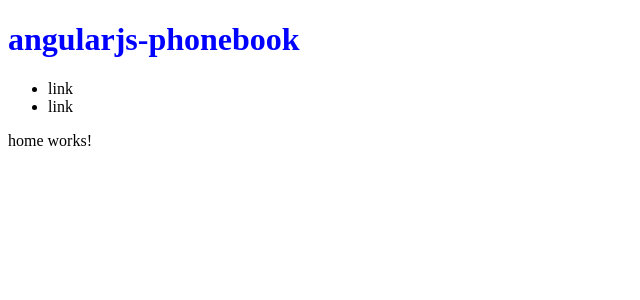
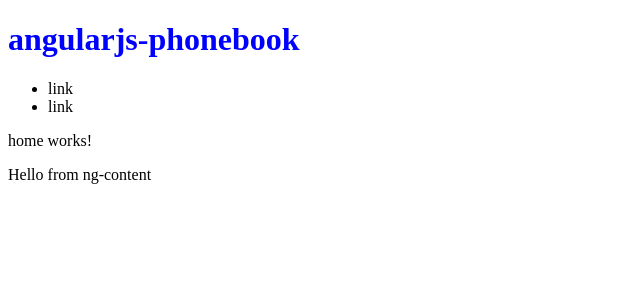
Before and after one commit to Syahirdev/angularjs-phonebook, an Angular app: page / in a window 1280 px wide. Shown: the top 300 px of the page, without its empty margins (0-640 px from the left). Built offline with nearby package versions, Linux system fonts and the light colour scheme.

Commit message:
ng-content directive
leaarning on how to use ng-content directive, more like a transclusion

```diff
--- a/src/app/app.component.html
+++ b/src/app/app.component.html
@@ -8,5 +8,5 @@
   </nav>
 </header>
 <section id="main">
-  <app-home></app-home>
+  <app-home>Hello from ng-content</app-home>
 </section>
--- a/src/app/home/home.component.html
+++ b/src/app/home/home.component.html
@@ -1 +1,2 @@
 <p>home works!</p>
+<ng-content></ng-content>
```
